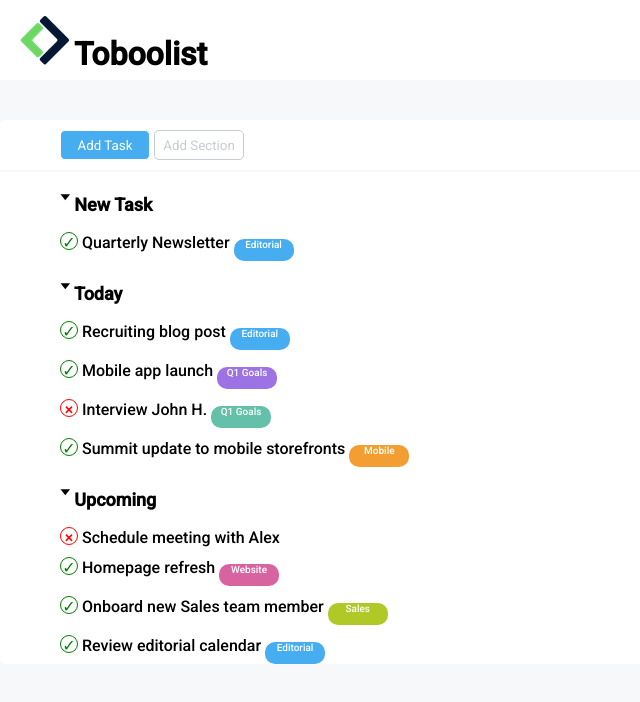
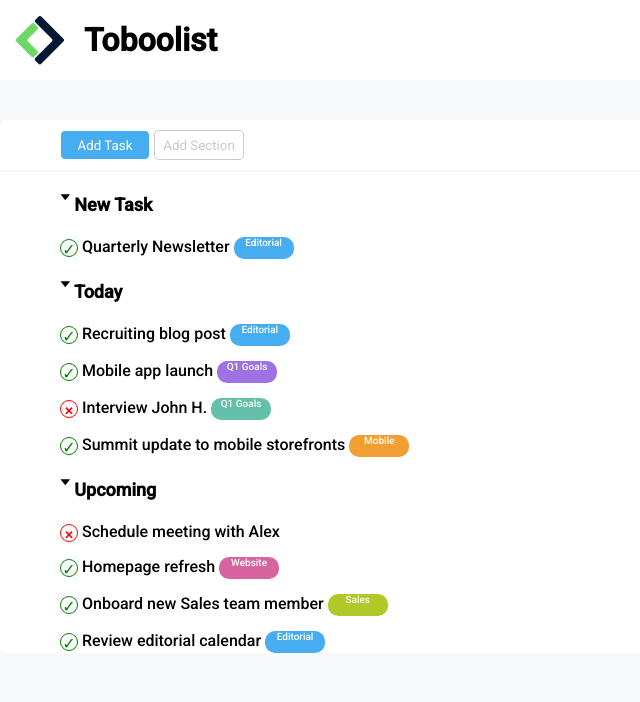
Before and after one commit to iacopobuffoni/html-css-toboolist, a plain HTML site: page index.html in a window 1280 px wide. Shown: the top 702 px of the page, without its empty margins (0-640 px from the left). Drawn offline with Linux system fonts and the light colour scheme.

Commit message:
Adesso ci siamo

```diff
--- a/css/style.css
+++ b/css/style.css
@@ -15,14 +15,15 @@ body {
 }
 
 #testata img {
-    margin-left: 20px;
-    margin-top: 15px;
+    vertical-align: middle;
+    padding: 15px;
 }
 
 #title {
     font-size: xx-large;
     font-weight: 1000;
     display: inline-block;
+    vertical-align: middle;
 }
 
 .contenitore-sopra {
@@ -73,7 +74,7 @@ body {
 }
 
 li {
-    padding-top: 10px;
+    padding-top: 15px;
     font-size: medium;
     list-style: none;
     font-weight: 500;
@@ -94,6 +95,7 @@ li {
     width: 60px;
     height: 22px;
     text-align: center;
+    vertical-align: middle;
 }
 
 .q1goals::after {
@@ -106,6 +108,7 @@ li {
     width: 60px;
     height: 22px;
     text-align: center;
+    vertical-align: middle;
 
 }
 
@@ -119,6 +122,7 @@ li {
     width: 60px;
     height: 22px;
     text-align: center;
+    vertical-align: middle;
 }
 
 .mobile::after {
@@ -131,6 +135,7 @@ li {
     width: 60px;
     height: 22px;
     text-align: center;
+    vertical-align: middle;
 }
 
 .website::after {
@@ -143,6 +148,7 @@ li {
     width: 60px;
     height: 22px;
     text-align: center;
+    vertical-align: middle;
 }
 
 .sales::after {
@@ -155,6 +161,7 @@ li {
     width: 60px;
     height: 22px;
     text-align: center;
+    vertical-align: middle;
 }
 
 .yes::before {
@@ -166,6 +173,7 @@ li {
     display: inline-block;
     border-radius: 50%;
     text-align: center;
+    vertical-align: middle;
 }
 
 .no:before {
@@ -177,4 +185,5 @@ li {
     display: inline-block;
     border-radius: 50%;
     text-align: center;
+    vertical-align: middle;
 }
```
